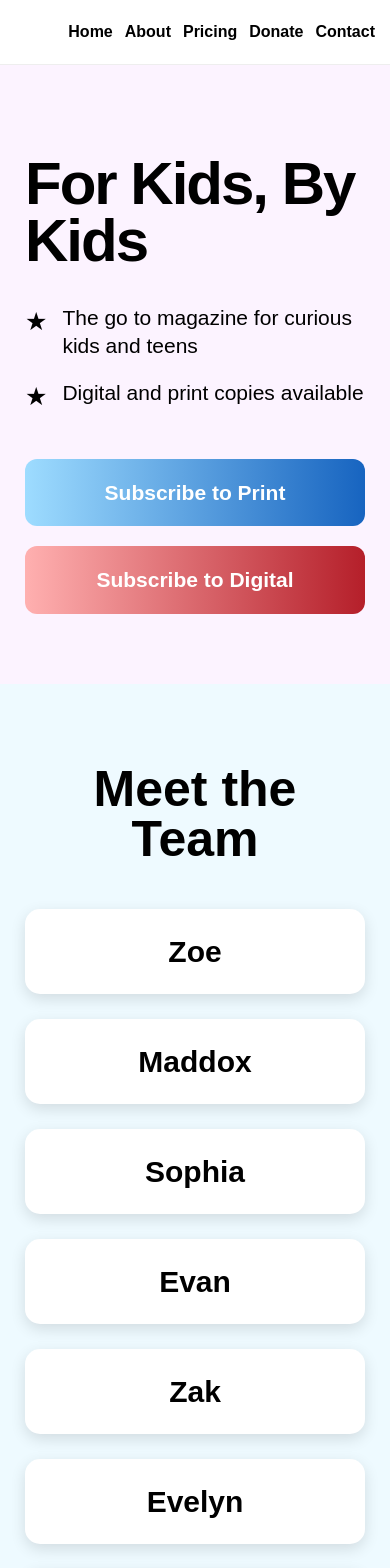
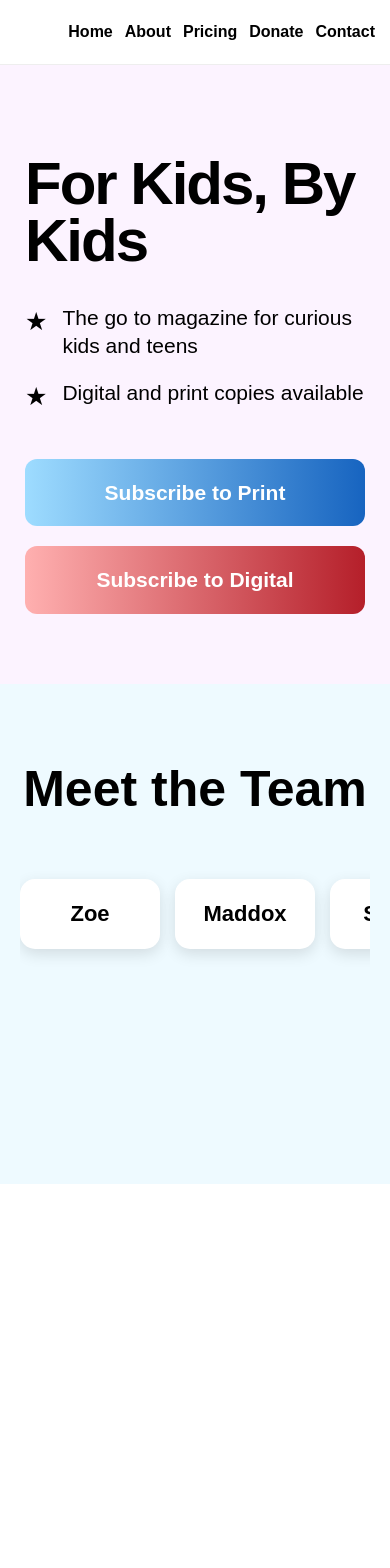
Before and after one commit to H4CK3R1010/Seemz-Like-Magazine, a Next.js app: page / in a window 390 px wide. Shown: the top 1568 px of the page. Built offline with nearby package versions, Linux system fonts and the light colour scheme.

Commit message:
Put Meet the Team buttons in one row

```diff
--- a/app/globals.css
+++ b/app/globals.css
@@ -214,7 +214,9 @@ nav a:hover {
 }
 
 
-/* PRINT BUTTON */
+/* =========================
+   PRINT BUTTON
+========================= */
 
 .printButton {
   background: linear-gradient(
@@ -225,7 +227,9 @@ nav a:hover {
 }
 
 
-/* DIGITAL BUTTON */
+/* =========================
+   DIGITAL BUTTON
+========================= */
 
 .digitalButton {
   background: linear-gradient(
@@ -241,16 +245,16 @@ nav a:hover {
 ========================= */
 
 .teamSection {
-  min-height: 850px;
+  min-height: 500px;
 
   background: #eefaff;
 
-  padding: 110px 8%;
+  padding: 110px 5%;
 }
 
 
 .teamContent {
-  max-width: 1200px;
+  max-width: 1500px;
 
   width: 100%;
 
@@ -274,28 +278,43 @@ nav a:hover {
 
 
 /* =========================
-   TEAM GRID
+   TEAM BUTTONS
+   ONE STRAIGHT LINE
 ========================= */
 
 .teamGrid {
-  display: grid;
+  display: flex;
 
-  grid-template-columns: repeat(2, 1fr);
+  flex-direction: row;
 
-  gap: 35px 50px;
+  justify-content: center;
+
+  align-items: center;
+
+  gap: 15px;
+
+  flex-wrap: nowrap;
+
+  overflow-x: auto;
+
+  padding: 20px 0;
 }
 
 
 .teamButton {
+  flex: 0 0 auto;
+
   display: flex;
 
   align-items: center;
 
   justify-content: center;
 
-  min-height: 90px;
+  min-width: 150px;
 
-  padding: 20px 35px;
+  min-height: 80px;
+
+  padding: 18px 25px;
 
   border-radius: 15px;
 
@@ -305,7 +324,7 @@ nav a:hover {
 
   text-decoration: none;
 
-  font-size: 30px;
+  font-size: 25px;
 
   font-weight: bold;
 
@@ -449,6 +468,42 @@ nav a:hover {
 
 
 /* =========================
+   PERSON ROLES
+========================= */
+
+.rolesBox {
+  margin-top: 60px;
+
+  text-align: center;
+}
+
+
+.rolesBox h2 {
+  font-size: 40px;
+
+  font-weight: bold;
+
+  margin-bottom: 20px;
+}
+
+
+.rolesBox ul {
+  list-style: none;
+
+  padding: 0;
+
+  margin: 0;
+}
+
+
+.rolesBox li {
+  font-size: 24px;
+
+  margin: 10px 0;
+}
+
+
+/* =========================
    MOBILE
 ========================= */
 
@@ -504,14 +559,7 @@ nav a:hover {
 
 
   .teamSection {
-    padding: 80px 25px;
-  }
-
-
-  .teamGrid {
-    grid-template-columns: 1fr;
-
-    gap: 25px;
+    padding: 80px 20px;
   }
 
 
@@ -520,10 +568,25 @@ nav a:hover {
   }
 
 
+  .teamGrid {
+    flex-direction: row;
+
+    justify-content: flex-start;
+
+    gap: 15px;
+
+    overflow-x: auto;
+
+    flex-wrap: nowrap;
+  }
+
+
   .teamButton {
-    width: 100%;
+    min-width: 140px;
 
-    min-height: 80px;
+    min-height: 70px;
+
+    font-size: 22px;
   }
 
 
```
